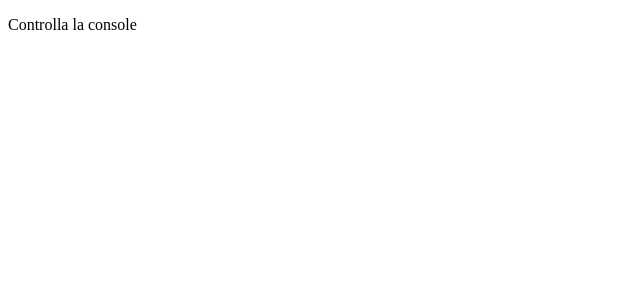
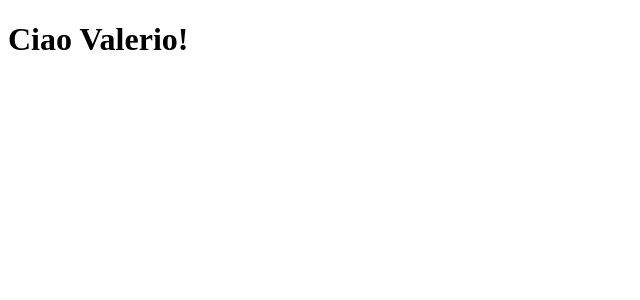
Before and after one commit to ValerioDiBiagio/react-exercises, a React (Vite) app: page / in a window 1280 px wide. Shown: the top 300 px of the page, without its empty margins (0-640 px from the left). Built offline with nearby package versions, Linux system fonts and the light colour scheme.

Commit message:
Implement Welcome component and update App to render it with a name prop

```diff
--- a/src/App.jsx
+++ b/src/App.jsx
@@ -1,11 +1,11 @@
-import Logger from './exercises/useEffect/Logger';
+import Welcome from "./exercises/props/Welcome"
 
 
 function App() {
 
   return (
     <>
-      <Logger />
+      <Welcome nome="Valerio" />
     </>
 
   )
--- /dev/null
+++ b/src/exercises/props/Welcome.jsx
@@ -0,0 +1,4 @@
+// Welcome.jsx
+export default function Welcome(/* TODO: ricevi una prop "name" */{ nome }) {
+    return <h1>Ciao {/* TODO: mostra il nome */nome}!</h1>;
+}
```
